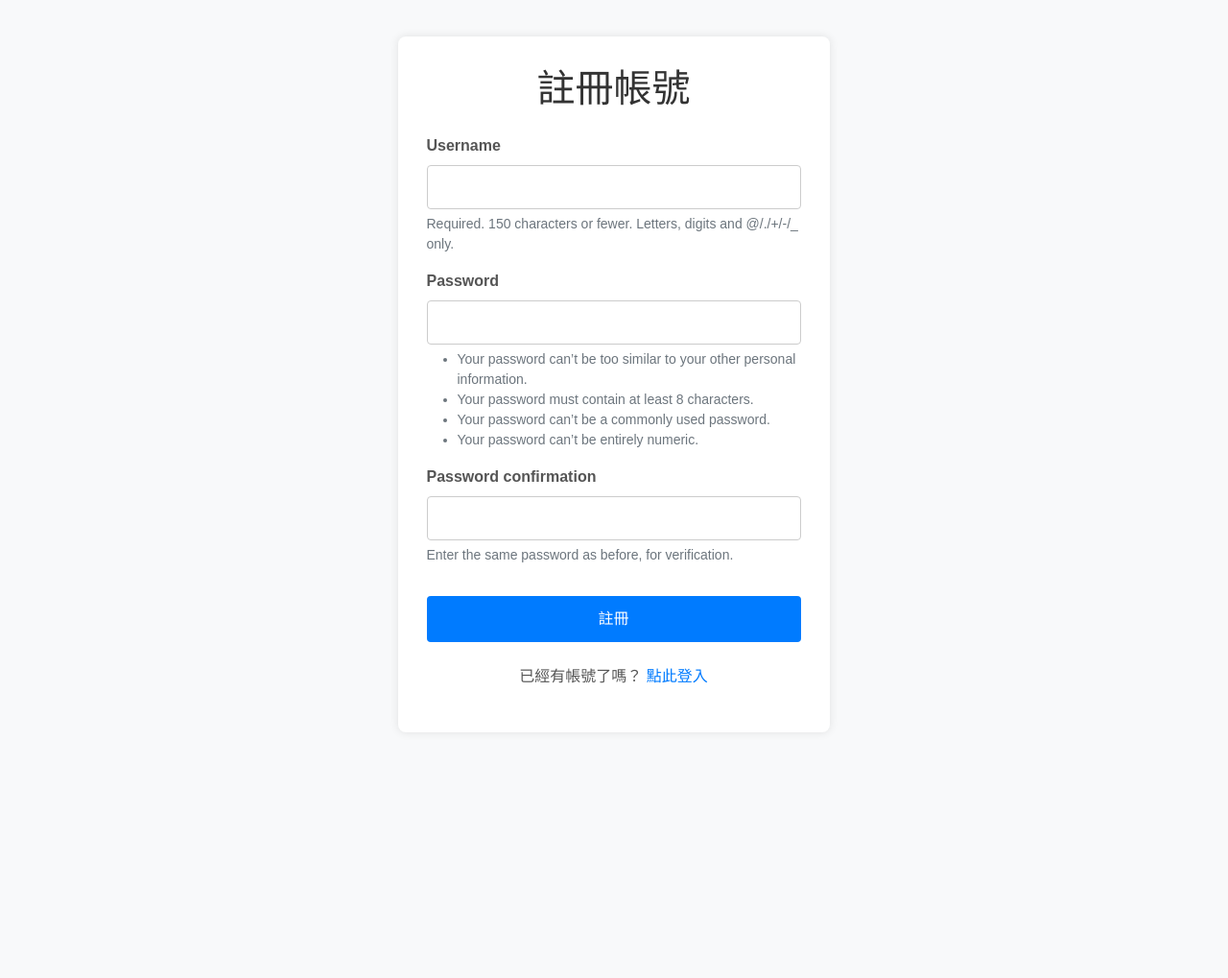
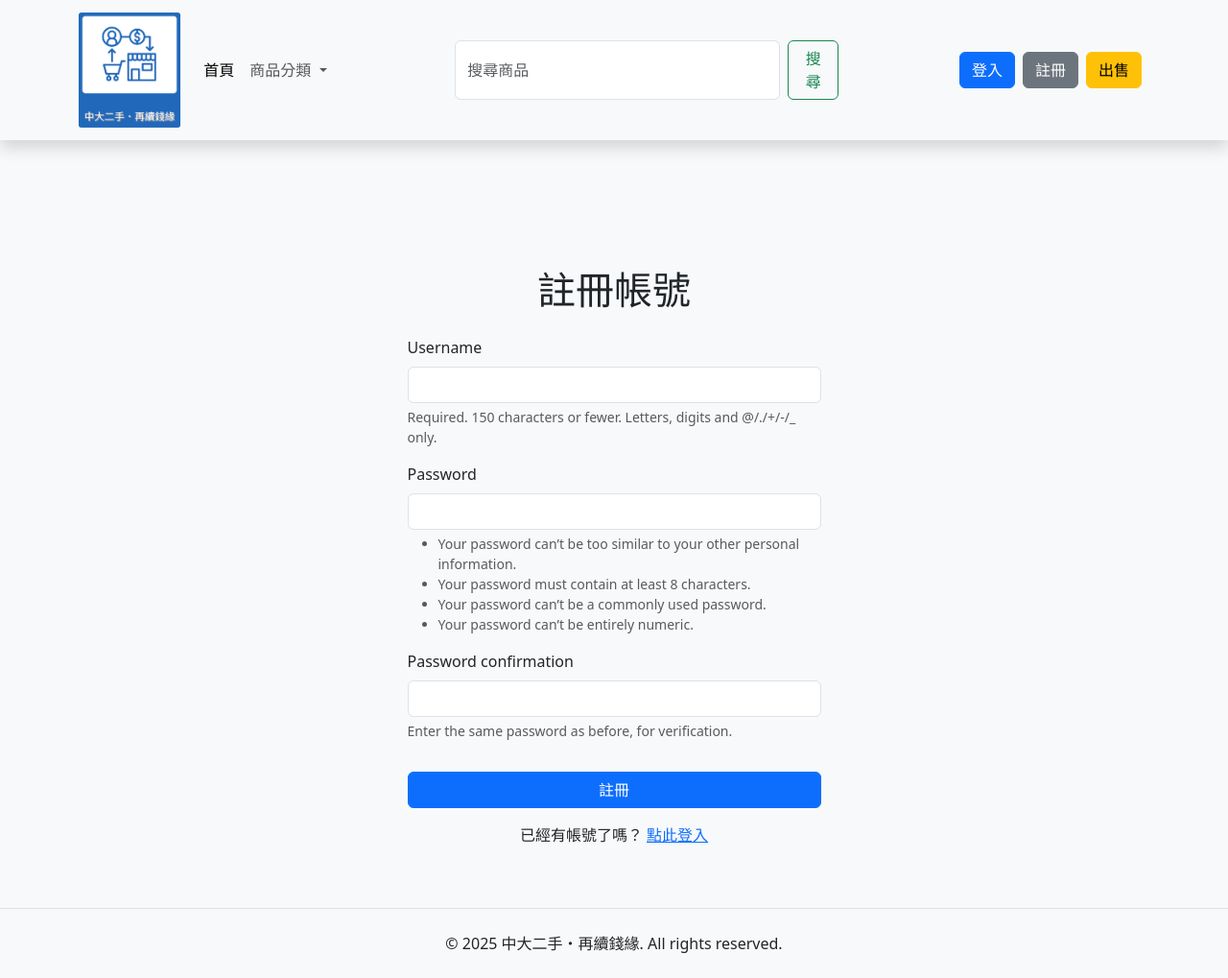
Before and after one commit to Yingka10/web_project, a Django app: page /register/ in a window 1280 px wide. Shown: the whole page at 96% size. Before the commit the page ends 712 px from the top, so only its background shows below. Run offline with Django 4.2, Linux system fonts and the light colour scheme.

Commit message:
賣家頁面、所有頁面排版繼承base.html

```diff
--- a/myproject/urls.py
+++ b/myproject/urls.py
@@ -35,6 +35,7 @@ urlpatterns = [
     path('search/', views.product_search, name='product_search'),
     path('toggle_favorite/<int:id>/', views.toggle_favorite, name='toggle_favorite'),
     path('logout/', auth_views.LogoutView.as_view(next_page='index'), name='logout'), # 加入登出 URL，登出後導向首頁
+    path('seller/<int:user_id>/', views.seller_profile, name='seller_profile'),
 ]
 # 僅在開發環境中添加 media URL
 if settings.DEBUG:
--- a/mywebsite/views.py
+++ b/mywebsite/views.py
@@ -11,6 +11,7 @@ from django.http import JsonResponse
 import json
 import cloudinary
 from django.conf import settings
+from django.contrib.auth.models import User
 
 cloudinary.config(
     cloud_name=settings.CLOUDINARY_STORAGE['CLOUD_NAME'],
@@ -192,3 +193,11 @@ def product_search(request):
         'results': results,
     }
     return render(request, "product_search.html", context)
+
+def seller_profile(request, user_id):
+    seller = get_object_or_404(User, id=user_id)
+    seller_posts = seller.posts.all()
+    return render(request, "seller_profile.html", {
+        'seller': seller,
+        'seller_posts': seller_posts
+    })
--- /dev/null
+++ b/templates/base.html
@@ -0,0 +1,87 @@
+<!DOCTYPE html>
+<html lang="zh-Hant">
+<head>
+    {% load static %}
+    <meta charset="UTF-8">
+    <meta name="viewport" content="width=device-width, initial-scale=1">
+    <title>{% block title %}{% endblock %}</title>
+    <link href="https://cdn.jsdelivr.net/npm/bootstrap@5.3.0/dist/css/bootstrap.min.css" rel="stylesheet">
+    <link rel="stylesheet" href="{% static 'css/styles.css' %}">
+</head>
+<body>
+    <!-- 導覽列 -->
+    <nav class="navbar navbar-expand-lg fixed-top navbar-light bg-light shadow">
+        <div class="container">
+            <a class="navbar-brand" href="{% url 'index' %}">
+                <img src="{% static 'images/logo.png' %}" alt="Logo" height="120">
+            </a>
+            <button class="navbar-toggler" type="button" data-bs-toggle="collapse"
+                    data-bs-target="#navbarContent" aria-controls="navbarContent"
+                    aria-expanded="false" aria-label="切換導航">
+                <span class="navbar-toggler-icon"></span>
+            </button>
+            <div class="collapse navbar-collapse justify-content-start align-items-center" id="navbarContent">
+                <ul class="navbar-nav mb-2 mb-lg-0">
+                    <li class="nav-item">
+                        <a class="nav-link active" href="{% url 'index' %}">首頁</a>
+                    </li>
+                    <li class="nav-item dropdown">
+                        <a class="nav-link dropdown-toggle" href="#" id="categoryDropdown"
+                           role="button" data-bs-toggle="dropdown" aria-expanded="false">
+                            商品分類
+                        </a>
+                        <ul class="dropdown-menu" aria-labelledby="categoryDropdown">
+                            {% for category in categories %}
+                                <li><a class="dropdown-item" href="{% url 'category_products' category.id %}">{{ category.name }}</a></li>
+                            {% empty %}
+                                <li><a class="dropdown-item" href="#">目前沒有分類</a></li>
+                            {% endfor %}
+                        </ul>
+                    </li>
+                </ul>
+
+                <!-- 搜尋列 -->
+                <form class="d-flex mx-auto" style="width: 400px;" action="{% url 'product_search' %}" method="get">
+                    <input class="form-control me-2" type="search" name="q" placeholder="搜尋商品" aria-label="搜尋">
+                    <button class="btn btn-outline-success" type="submit">搜尋</button>
+                </form>
+
+                <!-- 使用者狀態 -->
+                <div class="d-flex align-items-center">
+                    {% if user.is_authenticated %}
+                        <form action="{% url 'logout' %}" method="post" class="ms-2 d-inline">
+                            {% csrf_token %}
+                            <button type="submit" class="btn btn-outline-danger">登出</button>
+                        </form>
+                        <a href="{% url 'profile' %}" class="btn btn-outline-dark ms-2">個人頁面</a>
+                        <a href="{% url 'sell' %}" class="btn btn-warning ms-2">出售</a>
+                    {% else %}
+                        <a href="{% url 'login' %}" class="btn btn-primary me-2">登入</a>
+                        <a href="{% url 'register' %}" class="btn btn-secondary me-2">註冊</a>
+                        <a href="{% url 'login' %}" class="btn btn-warning me-2">出售</a>
+                    {% endif %}
+                </div>
+            </div>
+        </div>
+    </nav>
+
+    <!-- 頁面主內容區塊 -->
+    <main style="padding-top: 160px;">
+        <div class="container">
+            {% block content %}
+            {% endblock %}
+        </div>
+    </main>
+
+    <!-- 頁腳 -->
+    <footer class="py-4 mt-5 bg-light border-top">
+        <div class="container text-center">
+            <p class="mb-0">© 2025 中大二手・再續錢緣. All rights reserved.</p>
+        </div>
+    </footer>
+
+    <!-- JavaScript -->
+    <script src="https://cdn.jsdelivr.net/npm/bootstrap@5.3.0/dist/js/bootstrap.bundle.min.js"></script>
+    <script src="{% static 'js/scripts.js' %}"></script>
+</body>
+</html>
--- a/templates/register.html
+++ b/templates/register.html
@@ -1,14 +1,9 @@
-<!DOCTYPE html>
-<html lang="zh-Hant">
-<head>
-    {% load static %}
-    <meta charset="UTF-8">
-    <meta name="viewport" content="width=device-width, initial-scale=1.0">
-    <title>註冊</title>
-    <link href="https://cdn.jsdelivr.net/npm/bootstrap@5.3.0/dist/css/bootstrap.min.css" rel="stylesheet">
-    <link rel="stylesheet" href="{% static 'css/register.css' %}">
-</head>
-<body class="d-flex align-items-center justify-content-center vh-100 bg-light">
+{% extends 'base.html' %}
+{% load static %}
+{% block title %}註冊帳號{% endblock %}
+
+{% block content %}
+<div class="container mt-5">
     <div class="container">
         <div class="row justify-content-center">
             <div class="col-md-6 col-lg-5">
@@ -59,8 +54,5 @@
             </div>
         </div>
     </div>
-
-    <script src="https://cdn.jsdelivr.net/npm/@popperjs/core@2.11.8/dist/umd/popper.min.js"></script>
-    <script src="https://cdn.jsdelivr.net/npm/bootstrap@5.3.0/dist/js/bootstrap.bundle.min.js"></script>
-</body>
-</html>
+</div>
+{% endblock %}
```
Also changed, not shown: templates/category_products.html (+5 -13 lines), templates/login.html (+8 -16 lines), templates/product_detail.html (+11 -11 lines), templates/product_search.html (+5 -12 lines), templates/profile.html (+5 -15 lines), templates/sell.html (+8 -10 lines), templates/seller_profile.html (added, +24 -0 lines).
